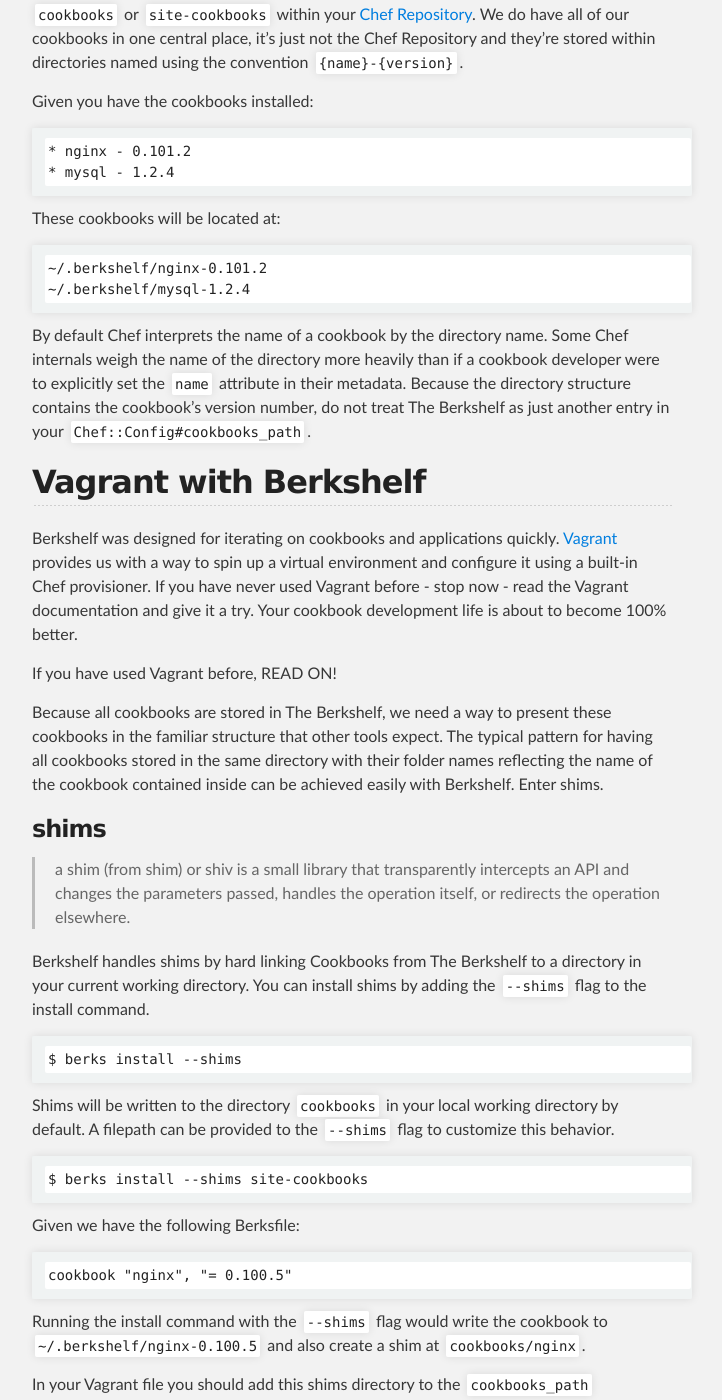
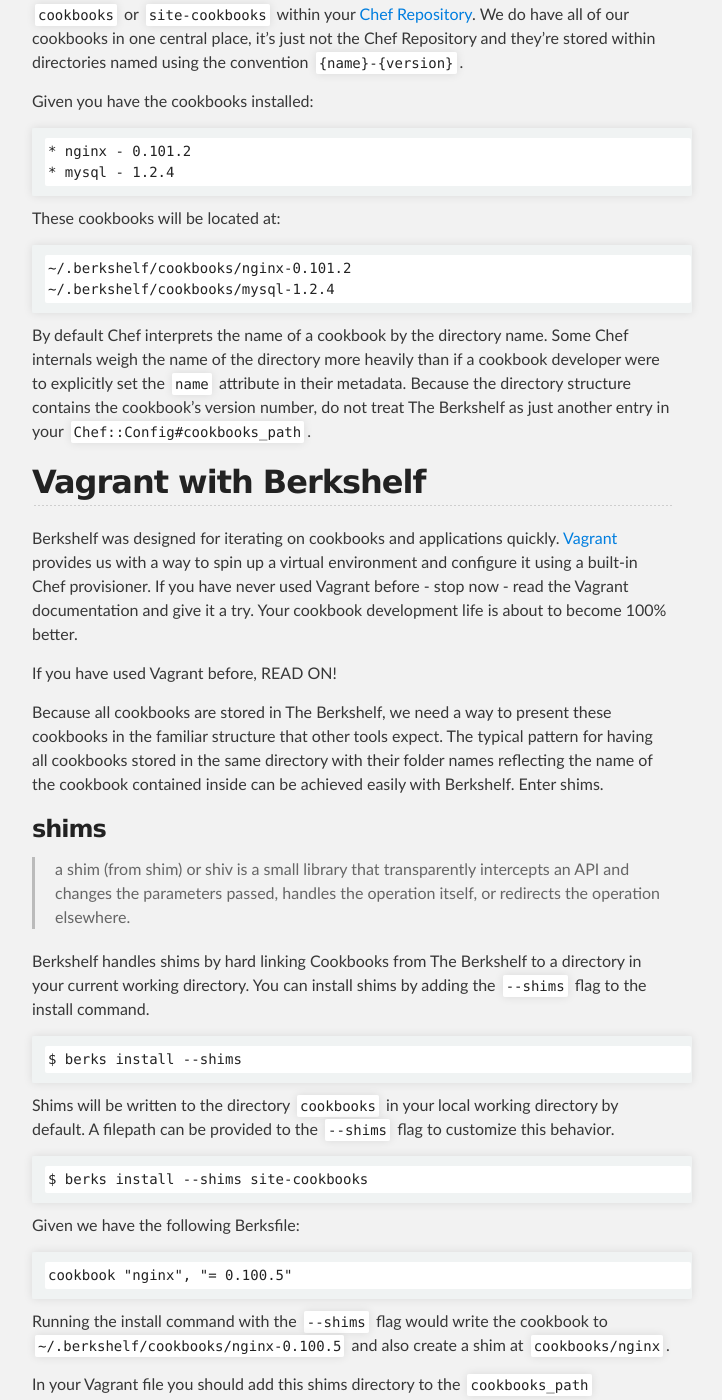
Before and after one commit to berkshelf/berkshelf, a Jekyll site: the page built from index.html, in a window 1280 px wide and 1400 px high, scrolled down 1238 px. Shown: the whole window, without its empty margins (288-1010 px from the left). Built offline with Jekyll 4.4.1, drawn with Linux system fonts in a browser that asks for light colours.

Commit message:
Doc new ~/.berkshelf/cookbooks dir

```diff
--- a/_includes/index.md
+++ b/_includes/index.md
@@ -38,8 +38,8 @@ Given you have the cookbooks installed:
 
 These cookbooks will be located at:
 
-    ~/.berkshelf/nginx-0.101.2
-    ~/.berkshelf/mysql-1.2.4
+    ~/.berkshelf/cookbooks/nginx-0.101.2
+    ~/.berkshelf/cookbooks/mysql-1.2.4
 
 By default Chef interprets the name of a cookbook by the directory name. Some Chef internals weigh the name of the directory more heavily than if a cookbook developer were to explicitly set the `name` attribute in their metadata. Because the directory structure contains the cookbook's version number, do not treat The Berkshelf as just another entry in your `Chef::Config#cookbooks_path`.
 
@@ -69,7 +69,7 @@ Given we have the following Berksfile:
 
     cookbook "nginx", "= 0.100.5"
 
-Running the install command with the `--shims` flag would write the cookbook to `~/.berkshelf/nginx-0.100.5` and also create a shim at `cookbooks/nginx`.
+Running the install command with the `--shims` flag would write the cookbook to `~/.berkshelf/cookbooks/nginx-0.100.5` and also create a shim at `cookbooks/nginx`.
 
 In your Vagrant file you should add this shims directory to the `cookbooks_path`
 
```
